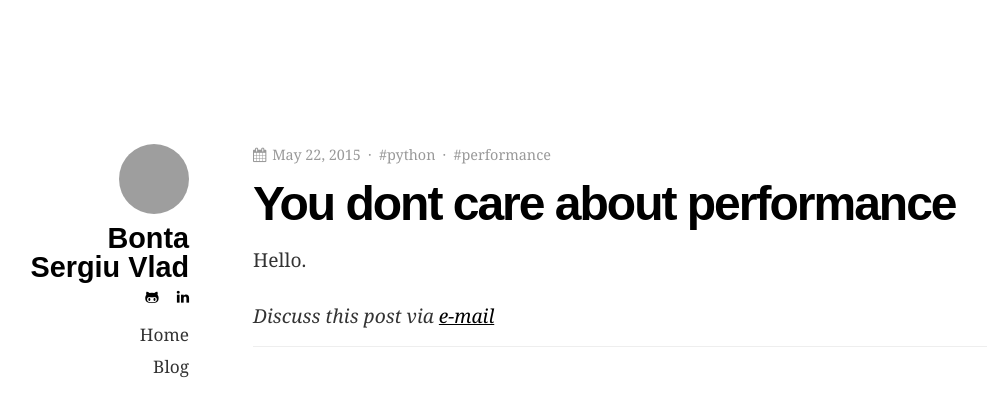
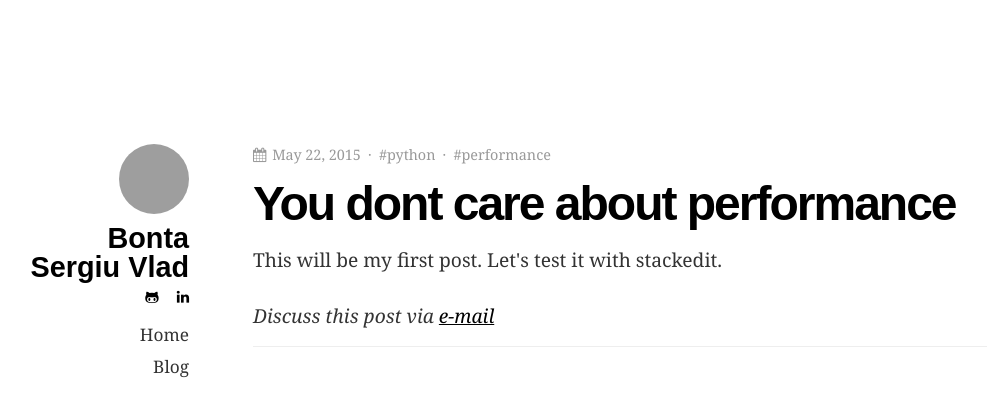
Before and after one commit to BontaVlad/BontaVlad.github.io, a Jekyll site: the page built from _posts/2015-05-22-you-dont-care-about-performance.md, in a window 1280 px wide. Shown: the top 417 px of the page, without its empty margins (131-1118 px from the left). Built offline with Jekyll 4.4.1, drawn with Linux system fonts in a browser that asks for light colours; grey boxes are pictures that could not be loaded.

Commit message:
Published with https://stackedit.io/

```diff
--- a/_posts/2015-05-22-you-dont-care-about-performance.md
+++ b/_posts/2015-05-22-you-dont-care-about-performance.md
@@ -5,4 +5,4 @@ tags: python performance
 ---
 
 
-Hello.
+This will be my first post. Let's test it with stackedit.
```
